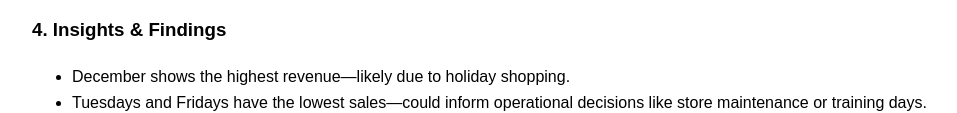
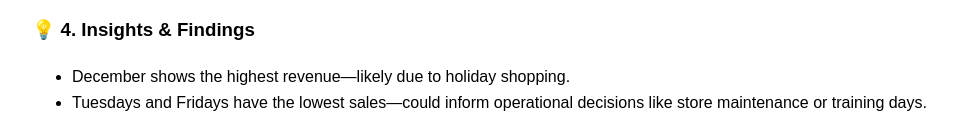
Before and after one commit to jaimeramosr/SQL_-_PowerBI_Sales_Project, a plain HTML site: page index.html in a window 1280 px wide. Shown: the part 3646-3759 px from the top of the page, without its empty margins (158-1115 px from the left). Drawn offline with Linux system fonts and the light colour scheme.

Commit message:
Add files via upload

```diff
--- a/index.html
+++ b/index.html
@@ -142,7 +142,7 @@ UPDATE sales_data2 SET Profit = Total_Revenue - (Cost_Price * Quantity_Purchased
   <img src="Images/Sales_Dashboard.png" alt="Sales Dashboard" width="700">
 </div>
 
-<h3>4. Insights & Findings</h3>
+<h3>💡 4. Insights & Findings</h3>
 <ul>
   <li>December shows the highest revenue—likely due to holiday shopping.</li>
   <li>Tuesdays and Fridays have the lowest sales—could inform operational decisions like store maintenance or training days.</li>
```
Also changed, not shown: 1 other file.
